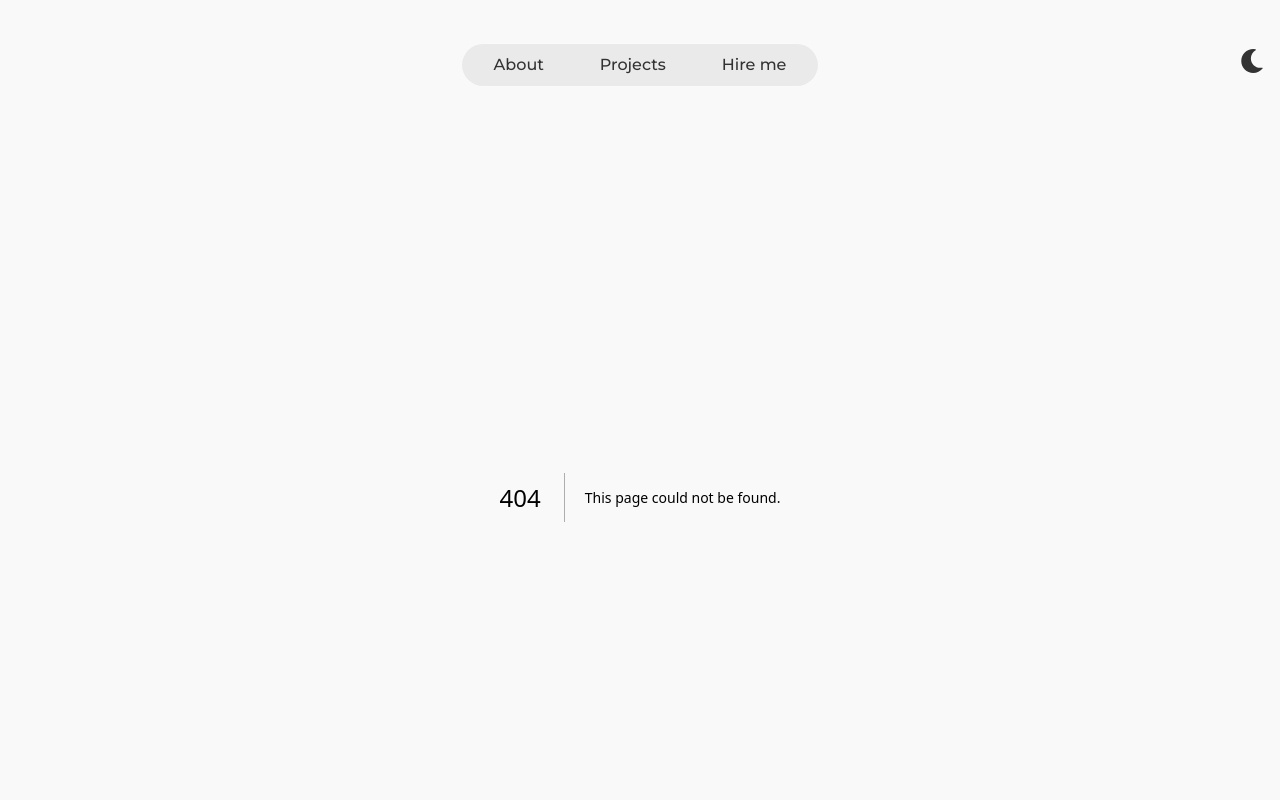
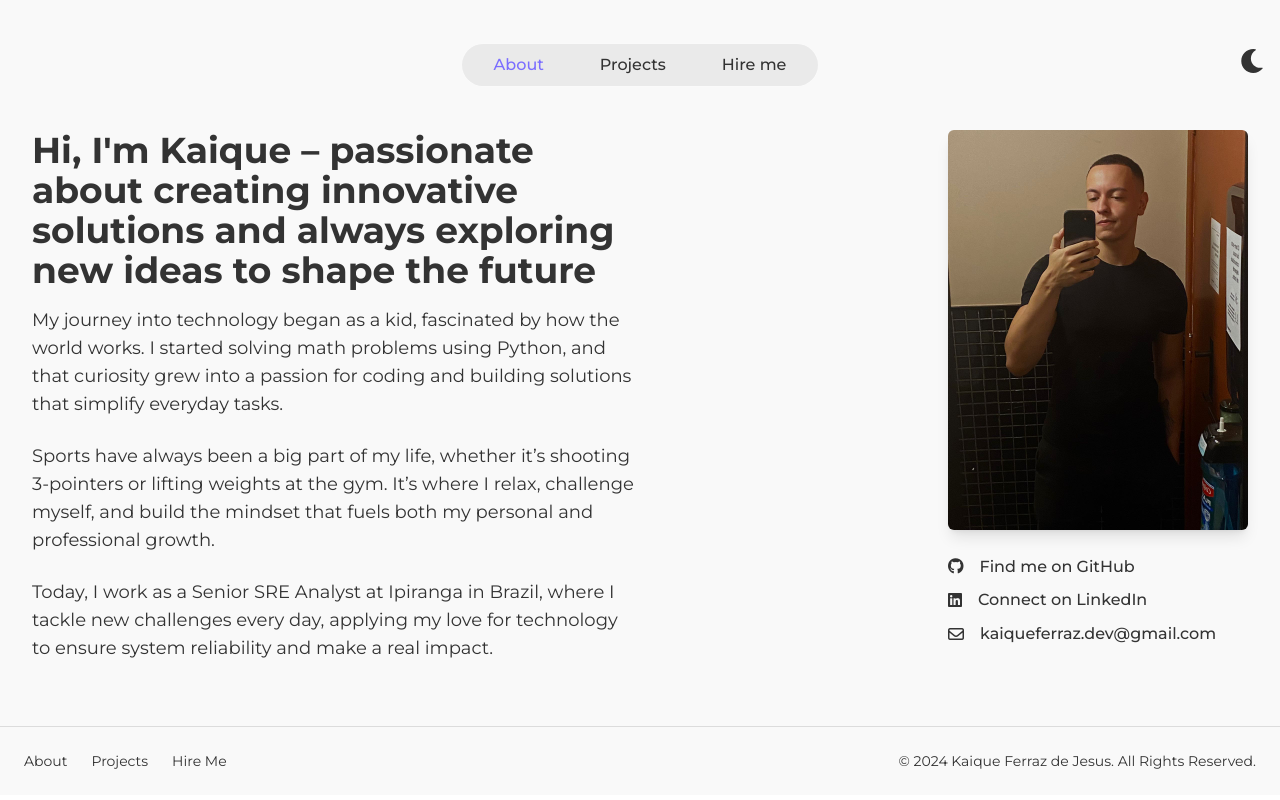
Before and after one commit to KaiqueFj/KaiqueFJ-Portfolio, a Next.js app: page / in a window 1280 px wide. Before the commit this address had no page. Shown: the top 800 px of the page. Built offline with nearby package versions, Linux system fonts and the light colour scheme.

Commit message:
refactor: refactored to make the about page be the root one

```diff
--- a/src/app/components/Header.tsx
+++ b/src/app/components/Header.tsx
@@ -91,9 +91,9 @@ export default function Header() {
         <ul className="flex flex-col items-start mt-16 space-y-4 pl-6">
           <li>
             <Link
-              href="/about"
+              href="/"
               className={`text-lg font-medium hover:text-hover-primary-text-color transition ${
-                pathname === "/about"
+                pathname === "/"
                   ? "text-third-text-color"
                   : "text-primary-text-color"
               }`}
@@ -141,9 +141,9 @@ export default function Header() {
         <ul className="flex items-center space-x-6 bg-secondary-background rounded-full ring-1  ring-white/10 px-4 py-2">
           <li>
             <Link
-              href="/about"
+              href="/"
               className={`px-4 py-2 text-primary-text-color font-medium hover:text-hover-primary-text-color transition ${
-                pathname === "/about"
+                pathname === "/"
                   ? "text-third-text-color"
                   : "text-primary-text-color"
               }`}
--- a/src/app/components/footer.tsx
+++ b/src/app/components/footer.tsx
@@ -7,19 +7,19 @@ export default function Footer() {
           <div className="flex gap-6 text-primary-text-color text-sm">
             <a
               className="transition hover:text-hover-primary-text-color"
-              href="#"
+              href="/"
             >
               About
             </a>
             <a
               className="transition hover:text-hover-primary-text-color"
-              href="#"
+              href="/projects"
             >
               Projects
             </a>
             <a
               className="transition hover:text-hover-primary-text-color"
-              href="#"
+              href="/hireMe"
             >
               Hire Me
             </a>
--- a/src/app/about/page.tsx
+++ b/src/app/page.tsx
@@ -1,4 +1,4 @@
-import Introduction from "../components/Introduction";
+import Introduction from "./components/Introduction";
 
 export default function Home() {
   return <Introduction />;
```
